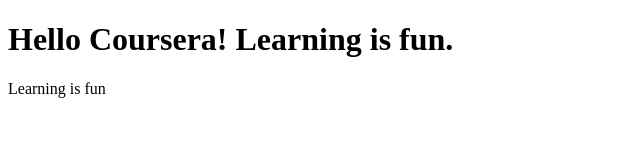
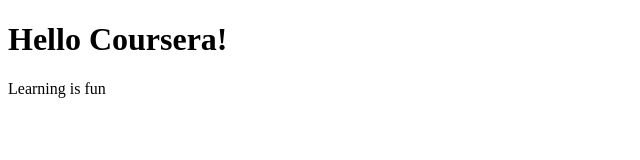
Before and after one commit to AlexandraBustraan/coursera-test, a plain HTML site: page site/index.html in a window 1280 px wide. Shown: the whole page, without its empty margins (0-640 px from the left). Drawn offline with Linux system fonts and the light colour scheme.

Commit message:
small additions to page content

```diff
--- a/site/index.html
+++ b/site/index.html
@@ -4,7 +4,7 @@
 	<title>Hello Coursera!</title>
 </head>
 <body>
-<h1>Hello Coursera! Learning is fun.</h1>
+<h1>Hello Coursera!</h1>
 <p>Learning is fun</p>
 </body>
 </html>
```
